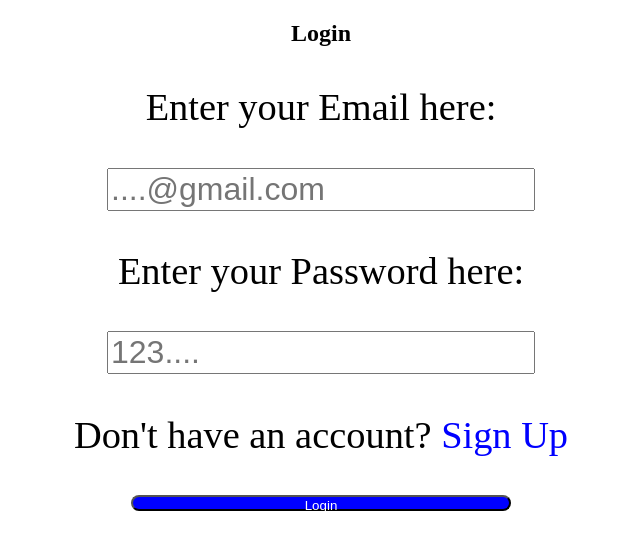
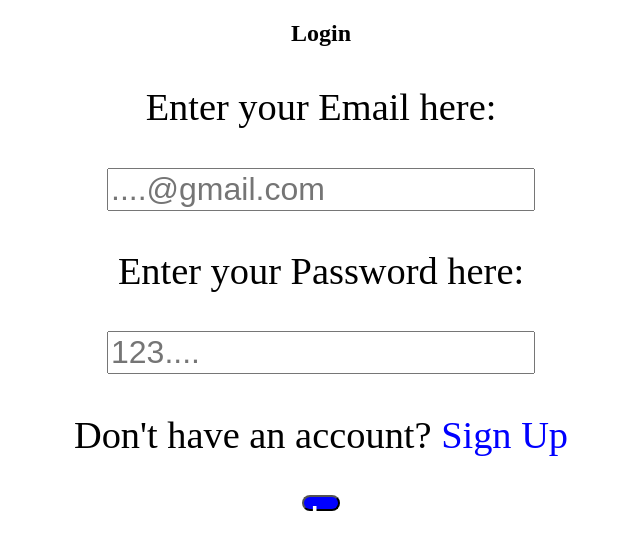
Before and after one commit to AliTek-03246155728/FormHandling, a React (Create React App) app: page / in a window 1280 px wide. Shown: the top 550 px of the page, without its empty margins (319-959 px from the left). Built offline with nearby package versions, Linux system fonts and the light colour scheme.

Commit message:
Update Login.jsx

```diff
--- a/src/pages/Login.jsx
+++ b/src/pages/Login.jsx
@@ -26,7 +26,7 @@ const [password, setPassword] = useState("");
       <p  onClick={() => navigate("/auth")} style={{color:"blue",fontSize:"3vw", display:"inline"}}> Sign Up </p>
       </p>
 
-       <button style={{width:"30%", height:"2vh", alignItems:"center",borderRadius:"20vh", backgroundColor:"blue", color:"white",fontSize:"auto"}}  >Login</button>
+       <button style={{width:"3vw", height:"2vh", alignItems:"center",borderRadius:"20vh", backgroundColor:"blue", color:"white",fontSize:"3vw"}} >Login</button>
       </center>
     </div>
   );
```
